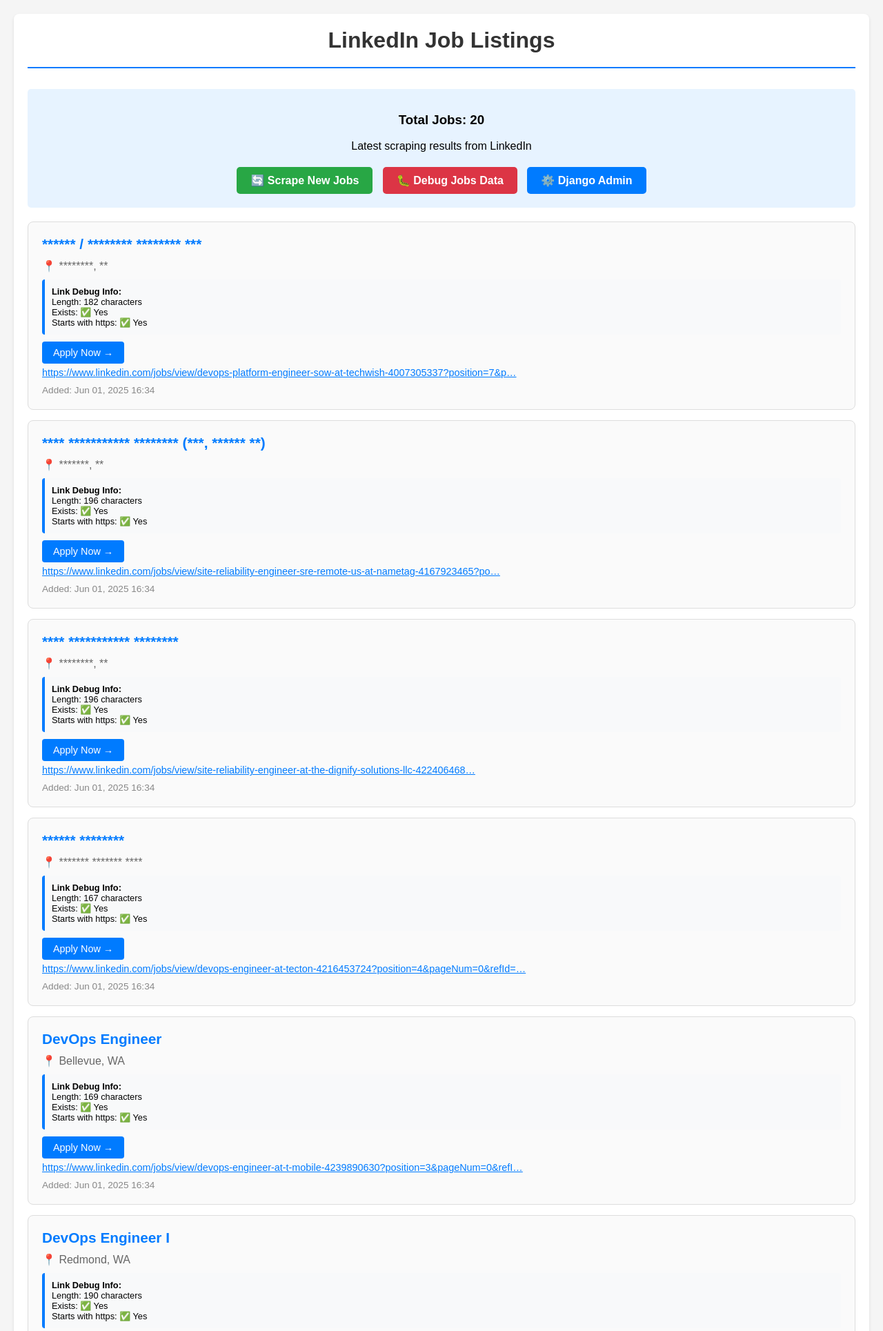
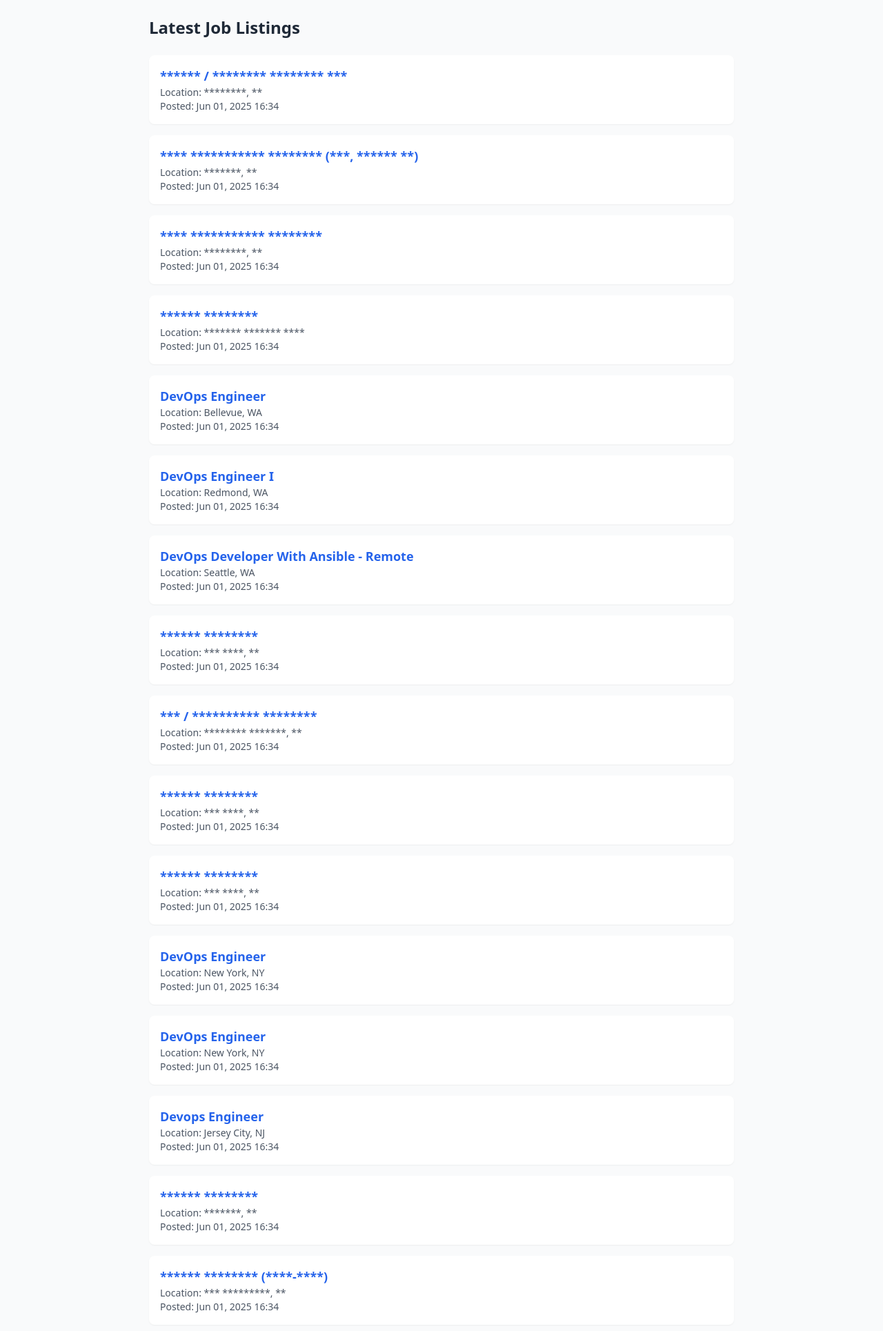
Before and after one commit to denesmbezi/django_80008000scrapper, a Django app: template scrap_app/templates/jobs/jobs_list.html in a window 1280 px wide. Shown: the top 1929 px of the page at 69% size. Run offline with Django 5.2, Linux system fonts and the light colour scheme; the template is opened without the code that fills it: values that come from a table or form of the project are taken from there, others are empty; data comes from the database, SQL or seed files in the repository; both versions use the stored data as it was after the commit; some libraries are stand-ins or nearby versions.

Commit message:
ne commit

```diff
--- a/scrap_app/templates/jobs/jobs_list.html
+++ b/scrap_app/templates/jobs/jobs_list.html
@@ -1,66 +1,31 @@
-{% extends 'jobs/base.html' %}
+<!DOCTYPE html>
+<html lang="en">
+<head>
+    <meta charset="UTF-8">
+    <title>Job Listings</title>
+    <script src="https://cdn.tailwindcss.com"></script>
+</head>
+<body class="bg-gray-50 text-gray-800 font-sans">
+    <div class="max-w-4xl mx-auto p-6">
+        <h1 class="text-2xl font-bold mb-6">Latest Job Listings</h1>
 
-{% block title %}Scraped Job Listings{% endblock %}
-
-{% block content %}
-    <div class="stats">
-        <h3>Total Jobs: {{ jobs|length }}</h3>
-        <p>Latest scraping results from LinkedIn</p>
-
-        <a href="http://localhost:8001/jobs" class="btn btn-success" target="_blank">
-            🔄 Scrape New Jobs
-        </a>
-
-        <a href="/debug-jobs/" class="btn btn-danger" target="_blank">
-            🐛 Debug Jobs Data
-        </a>
-
-        <a href="/admin/" class="btn btn-primary" target="_blank">
-            ⚙️ Django Admin
-        </a>
+        {% if jobs %}
+            <ul class="space-y-4">
+                {% for job in jobs %}
+                    <li class="bg-white shadow-sm p-4 rounded-lg hover:shadow-md transition">
+                        <a href="{{ job.link_to_apply }}" target="_blank" class="text-lg font-semibold text-blue-600 hover:underline">
+                            {{ job.job_title }}
+                        </a>
+                        <div class="text-sm text-gray-600">
+                            Location: {{ job.location }}<br>
+                            Posted: {{ job.created_at|date:"M d, Y H:i" }}
+                        </div>
+                    </li>
+                {% endfor %}
+            </ul>
+        {% else %}
+            <p class="text-gray-500">No job listings available.</p>
+        {% endif %}
     </div>
-
-    {% if jobs %}
-        {% for job in jobs %}
-            <div class="job-card">
-                <div class="job-title">
-                    {{ job.job_title }}
-                </div>
-
-                <div class="job-location">
-                    📍 {{ job.location }}
-                </div>
-
-                <!-- Debug info -->
-                <div class="debug-info">
-                    <strong>Link Debug Info:</strong><br>
-                    Length: {{ job.link_to_apply|length }} characters<br>
-                    Exists: {% if job.link_to_apply %}✅ Yes{% else %}❌ No{% endif %}<br>
-                    Starts with https: {% if job.link_to_apply|slice:":8" == "https://" %}✅ Yes{% else %}❌ No{% endif %}
-                </div>
-
-                {% if job.link_to_apply %}
-                    <a href="{{ job.link_to_apply }}" class="job-link" target="_blank">
-                        Apply Now →
-                    </a>
-
-                    <!-- Show the actual link for debugging -->
-                    <a href="{{ job.link_to_apply }}" class="link-preview" target="_blank">
-                        {{ job.link_to_apply|truncatechars:100 }}
-                    </a>
-                {% else %}
-                    <span style="color: red; font-weight: bold;">❌ No link available</span>
-                {% endif %}
-
-                <div class="job-date">
-                    Added: {{ job.created_at|date:"M d, Y H:i" }}
-                </div>
-            </div>
-        {% endfor %}
-    {% else %}
-        <div class="no-jobs">
-            <h3>No jobs found</h3>
-            <p>Click "Scrape New Jobs" to fetch the latest listings from LinkedIn!</p>
-        </div>
-    {% endif %}
-{% endblock %}
+</body>
+</html>
--- a/scrap_app/urls.py
+++ b/scrap_app/urls.py
@@ -3,8 +3,8 @@
 from . import views
 
 urlpatterns = [
-    path('api/save-jobs/', views.save_jobs_view, name='save_jobs'),
-    path('jobs/', views.jobs_list_view, name='jobs_list'),
-    path('debug-jobs/', views.debug_jobs_view, name='debug_jobs'),
-    path('', views.jobs_list_view, name='home'),  # Optional home page
+    # path('api/save-jobs/', views.save_jobs_view, name='save_jobs'),
+    # path('jobs/', views.jobs_list_view, name='jobs_list'),
+    # path('debug-jobs/', views.debug_jobs_view, name='debug_jobs'),
+    path('job/', views.jobs_list_view, name='home'),  # Optional home page
 ]
```
Also changed, not shown: scrap_app/views.py (+129 -4 lines), db.sqlite3.
